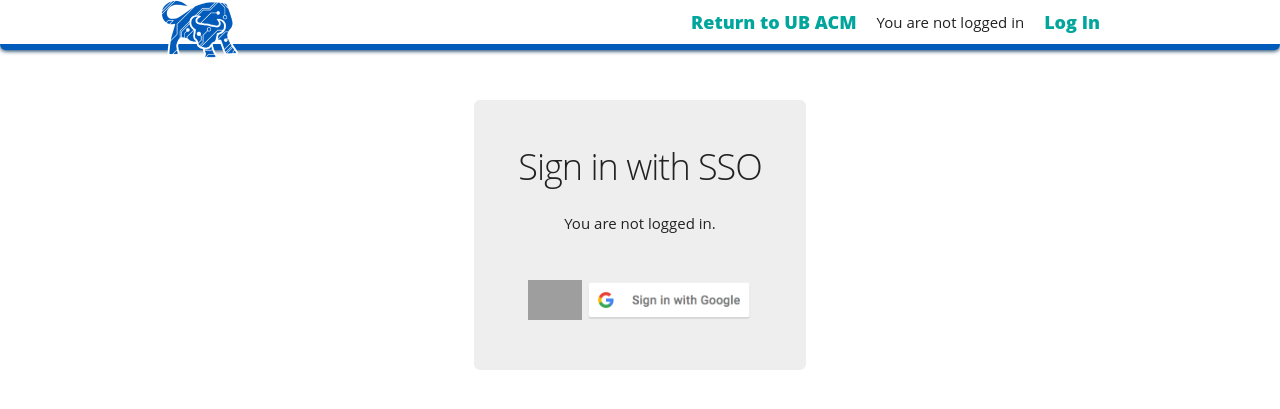
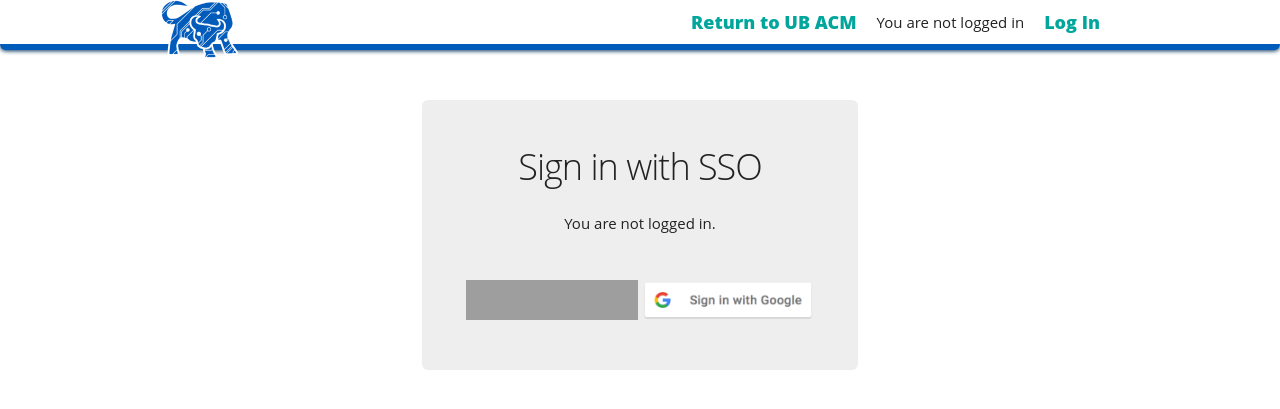
Before and after one commit to ubacm/swe0-old, a Flask app: page /auth/log-in in a window 1280 px wide. Shown: the top 409 px of the page. Run offline with Flask 2, Linux system fonts and the light colour scheme; grey boxes are pictures that could not be loaded.

Commit message:
Fixed stretching on sign in width

```diff
--- a/swe0/static/styles/index.css
+++ b/swe0/static/styles/index.css
@@ -14,7 +14,7 @@
 .auth_sign_in .buttons a img {
   display: inline-block;
   height: 40px;
-  width: 100%;
+  width: 172px;
 }
 
 .dialog {
```
Also changed, not shown: 1 other file.
